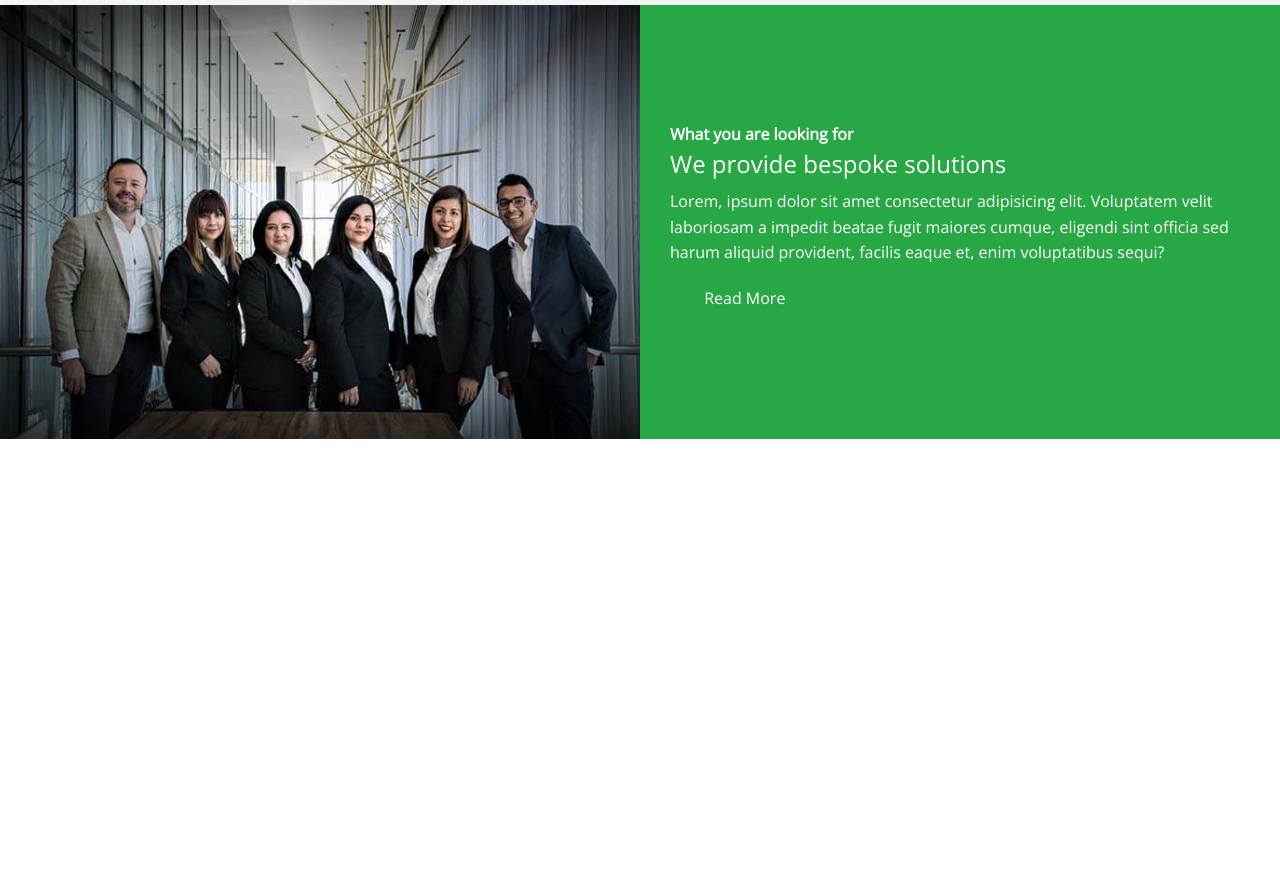
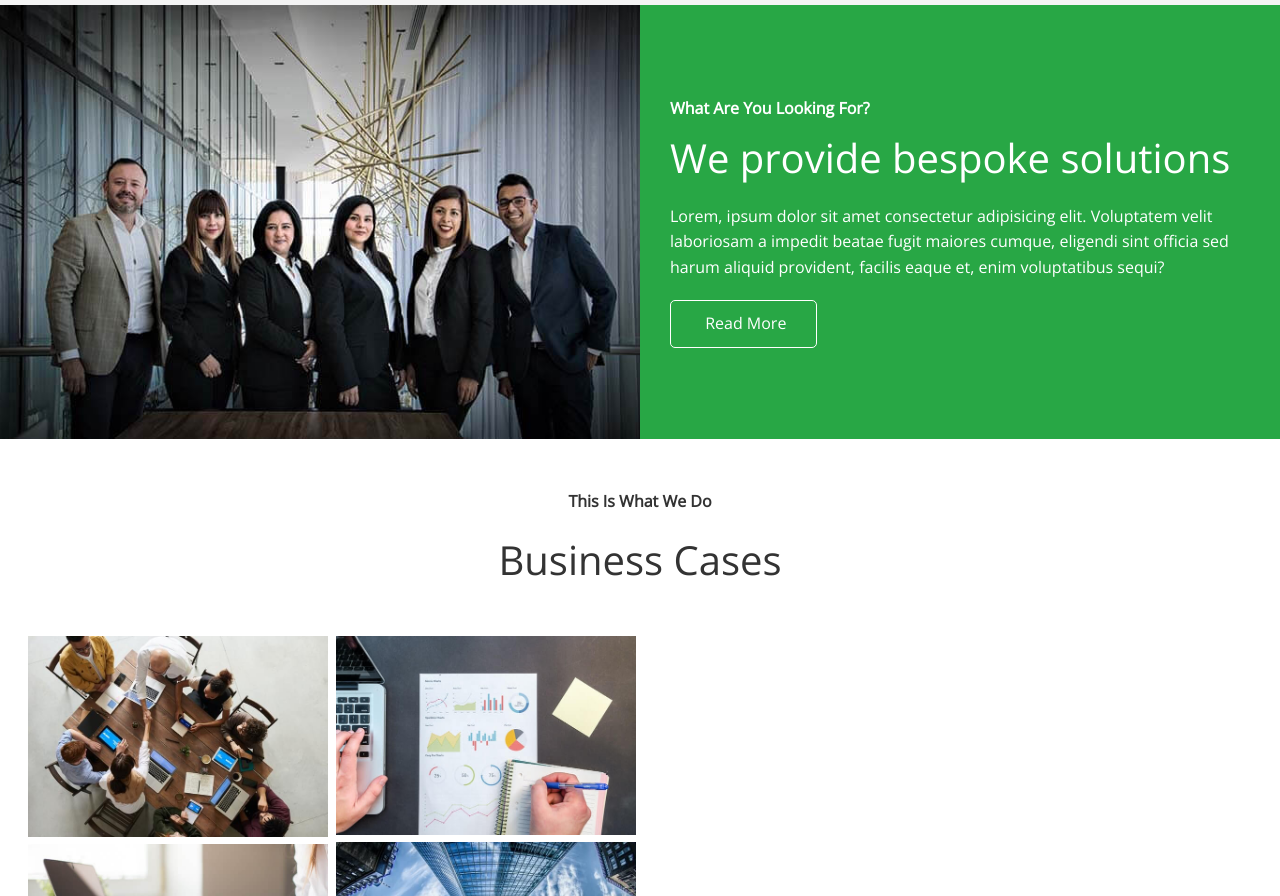
Before and after one commit to TaiwoOluwaseyi/EdgeLedger-Website, a plain HTML site: page index.html in a window 1280 px wide. Shown: the part 1080-1976 px from the top of the page. Before the commit the page ends 1526 px from the top, so only its background shows below. Drawn offline with nearby package versions, Linux system fonts and the light colour scheme.

Commit message:
another commit

```diff
--- a/index.html
+++ b/index.html
@@ -71,15 +71,43 @@
                </div>
                <div class="column">
                    <div class="column-2 bg-primary">
-                   <h4>What you are looking for</h4>
+                   <h4>What Are You Looking For?</h4>
                    <h2> We provide bespoke solutions</h2>
                    <p>Lorem, ipsum dolor sit amet consectetur adipisicing elit. Voluptatem velit laboriosam a impedit beatae fugit maiores cumque, eligendi sint officia sed harum aliquid provident, facilis eaque et, enim voluptatibus sequi?</p>
                    <a href="#" class="btn btn-outline">
                        <i class="fas fa-chevron"></i> Read More
                    </a>
-
                    </div>
                </div>
+            </div>
+        </section>
+
+        <section id="cases" class="cases flex-grid section-padding">
+            <header class="section-header">
+                <h4>This Is What We Do</h4>
+                <h2>Business Cases</h2>
+            </header>
+
+            <div class="row">
+                <div class="column">
+                    <img src="./image_resources/cases/cases1.jpg" alt="">
+                    <img src="./image_resources/cases/cases2.jpg" alt="">
+                </div>
+
+                 <div class="column">
+                    <img src="./image_resources/cases/cases3.jpg" alt="">
+                    <img src="./image_resources/cases/cases4.jpg" alt="">
+                </div
+
+                 <div class="column">
+                    <img src="./image_resources/cases/cases5.jpg" alt="">
+                    <img src="./image_resources/cases/cases6.jpg" alt="">
+                </div
+
+                 <div class="column">
+                    <img src="./image_resources/cases/cases7.jpg" alt="">
+                    <img src="./image_resources/cases/cases8.jpg" alt="">
+                </div
             </div>
         </section>
 
--- a/style.css
+++ b/style.css
@@ -126,3 +126,7 @@ img {
     border-radius: 50%;
     margin-bottom: 15px;
 }
+
+.cases img:hover {
+    opacity: 0.7;
+}
--- a/utilities.css
+++ b/utilities.css
@@ -40,6 +40,11 @@
 .btn-light, .bg-light {
   background: #f4f4f4;
   color: dark;
+}
+
+.btn-outline {
+    background: transparent;
+    border: 1px solid #fff;
 }
 
 .flex-items {
@@ -85,3 +90,47 @@ width: 100%;
     justify-content: center;
     padding: 30px;
 }
+
+.flex-columns h2 {
+    font-size: 40px;
+    font-weight: 100;
+}
+
+.flex-columns h4 {
+    margin-bottom: 10px;
+}
+
+.flex-columns p {
+    margin: 20px 0;
+}
+
+.section-header {
+    padding: 30px;
+    display: flex;
+    flex-direction: column;
+    align-items: center;
+    justify-content: center;
+    text-align: center;
+}
+
+.section-header h2 {
+    font-size: 40px;
+    margin: 20px 0;
+}
+
+.section-padding {
+   padding: 20px 20px 40px;
+}
+
+.flex-grid .row {
+    display: flex;
+    flex-wrap: wrap;
+    padding: 0 4px;
+}
+
+.flex-grid .column {
+flex: 25%;
+max-width: 25%;
+padding: 0 4px;
+
+}
```
